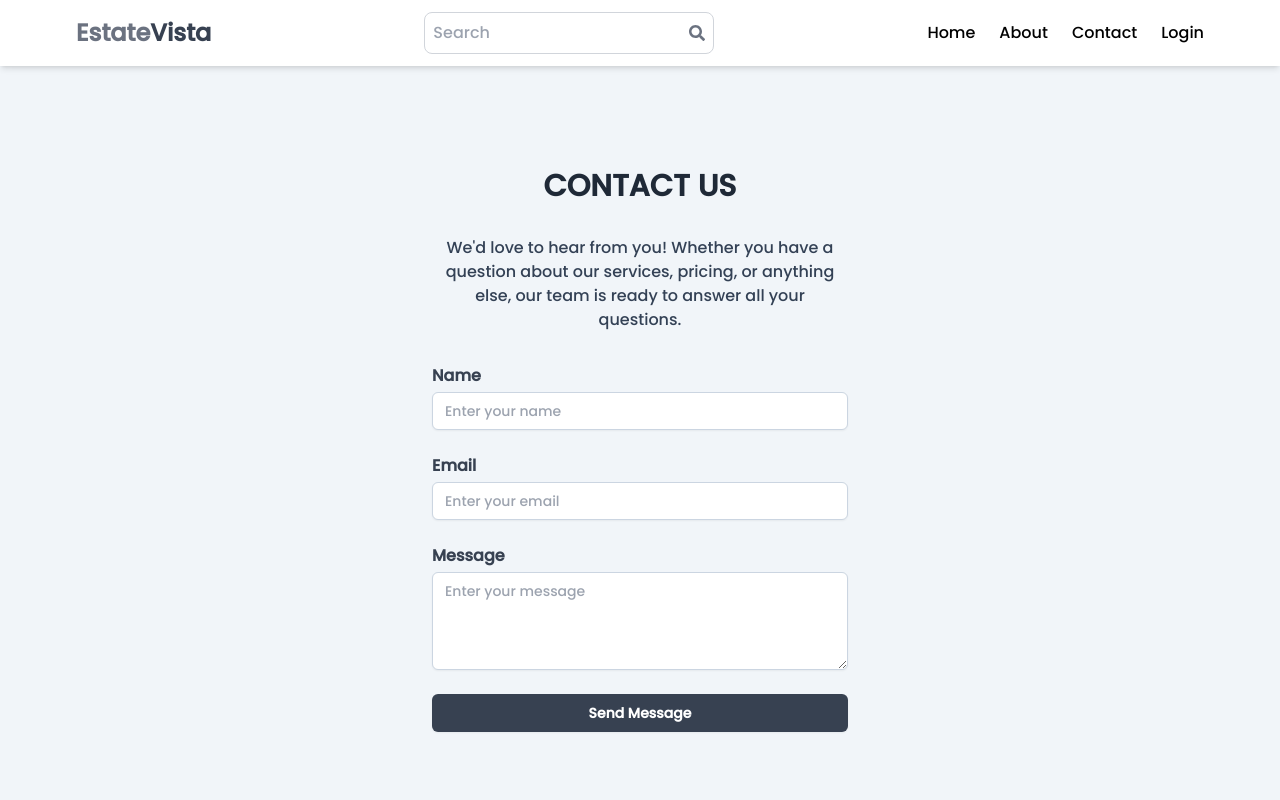
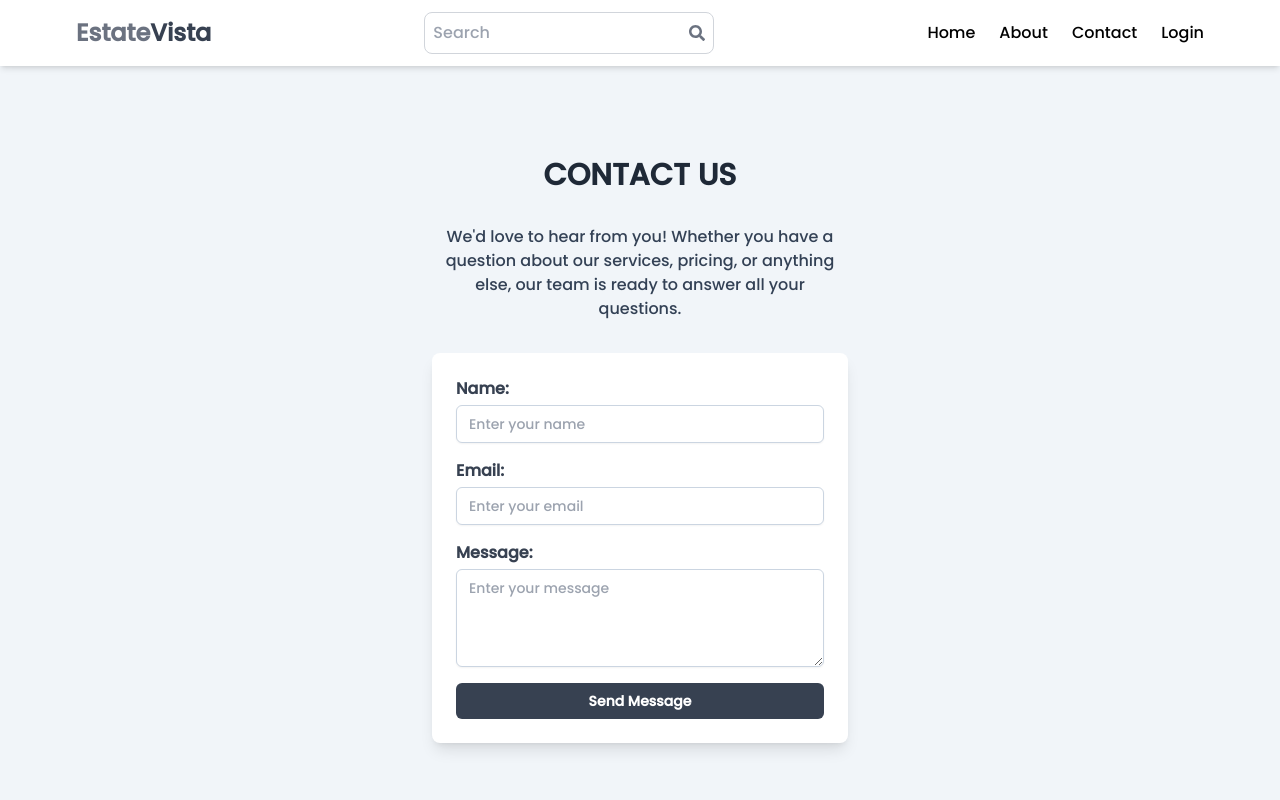
Before and after one commit to Het1203/EstateVista-RealEstate-Web-Application, a React (Vite) app in the folder client/: page /contact in a window 1280 px wide. Shown: the top 800 px of the page. Built offline with nearby package versions, Linux system fonts and the light colour scheme; no server answers.

Commit message:
add icons for social media

```diff
--- a/client/package.json
+++ b/client/package.json
@@ -10,6 +10,7 @@
     "preview": "vite preview"
   },
   "dependencies": {
+    "@fortawesome/fontawesome-free": "^6.6.0",
     "@reduxjs/toolkit": "^2.2.7",
     "firebase": "^10.13.0",
     "react": "^18.3.1",
--- a/client/src/App.jsx
+++ b/client/src/App.jsx
@@ -1,5 +1,6 @@
 import React from 'react';
 import { BrowserRouter as Router, Routes, Route } from 'react-router-dom';
+import '@fortawesome/fontawesome-free/css/all.min.css';
 import { Provider } from 'react-redux';
 import { store } from './redux/store.js';
 import SignIn from './pages/SignIn';
--- a/client/src/components/Footer.jsx
+++ b/client/src/components/Footer.jsx
@@ -16,7 +16,8 @@ export default function Footer() {
                             <li><a href='/privacy' className='hover:underline'>Privacy Policy</a></li>
                         </ul>
                     </div>
-                    <div className='flex justify-center space-x-6 mt-6'>
+                </div>
+                <div className='flex justify-center space-x-6 mt-6 mb-6'>
                     <a href='https://facebook.com' className='text-white hover:text-gray-400'>
                         <i className='fab fa-facebook-f'></i>
                     </a>
@@ -27,7 +28,6 @@ export default function Footer() {
                         <i className='fab fa-twitter'></i>
                     </a>
                 </div>
-                </div>
                 <div className='mt-6 text-center'>
                     <p className='text-sm'>&copy; {new Date().getFullYear()} EstateVista. All rights reserved.</p>
                 </div>
--- a/client/src/pages/Contact.jsx
+++ b/client/src/pages/Contact.jsx
@@ -6,21 +6,21 @@ export default function Contact() {
             <div className="w-full max-w-md px-4">
                 <h1 className="text-3xl font-bold mb-8 text-center text-gray-800 mt-5 uppercase">Contact Us</h1>
                 <p className="mb-8 text-center text-slate-700">We'd love to hear from you! Whether you have a question about our services, pricing, or anything else, our team is ready to answer all your questions.</p>
-                <form className="space-y-6">
-                    <div>
-                        <label htmlFor="name" className="block font-semibold text-gray-700">Name</label>
-                        <input type="text" id="name" placeholder='Enter your name' name="name" className="mt-1 block w-full px-3 py-2 border border-slate-300 rounded-md shadow-sm focus:outline-none focus:ring-indigo-500 focus:border-indigo-500 sm:text-sm" />
+                <form className="flex flex-col items-center max-w-md mx-auto bg-white shadow-lg p-6 rounded-lg space-y-4">
+                    <div className="w-full">
+                        <label htmlFor="name" className="block font-semibold text-gray-700">Name:</label>
+                        <input type="text" id="name" placeholder='Enter your name' name="name" className="mt-1 block w-full px-3 py-2 border border-slate-300 rounded-md shadow-sm focus:outline-none sm:text-sm" />
                     </div>
-                    <div>
-                        <label htmlFor="email" className="block font-semibold text-gray-700">Email</label>
-                        <input type="email" id="email" placeholder='Enter your email' name="email" className="mt-1 block w-full px-3 py-2 border border-slate-300 rounded-md shadow-sm focus:outline-none focus:ring-indigo-500 focus:border-indigo-500 sm:text-sm" />
+                    <div className="w-full">
+                        <label htmlFor="email" className="block font-semibold text-gray-700">Email:</label>
+                        <input type="email" id="email" placeholder='Enter your email' name="email" className="mt-1 block w-full px-3 py-2 border border-slate-300 rounded-md shadow-sm focus:outline-none sm:text-sm" />
                     </div>
-                    <div>
-                        <label htmlFor="message" className="block font-semibold text-gray-700">Message</label>
-                        <textarea id="message" name="message" placeholder='Enter your message' rows="4" className="mt-1 block w-full px-3 py-2 border border-slate-300 rounded-md shadow-sm focus:outline-none focus:ring-indigo-500 focus:border-indigo-500 sm:text-sm"></textarea>
+                    <div className="w-full">
+                        <label htmlFor="message" className="block font-semibold text-gray-700">Message:</label>
+                        <textarea id="message" name="message" placeholder='Enter your message' rows="4" className="mt-1 block w-full px-3 py-2 border border-slate-300 rounded-md shadow-sm focus:outline-none sm:text-sm"></textarea>
                     </div>
-                    <div>
-                        <button type="submit" className="w-full inline-flex justify-center py-2 px-4 border border-transparent shadow-sm text-sm font-semibold rounded-md text-white bg-gray-700 hover:bg-indigo-700 focus:outline-none focus:ring-2 focus:ring-offset-2 focus:ring-indigo-500">
+                    <div className="w-full">
+                        <button type="submit" className="w-full inline-flex justify-center py-2 px-4 hover:opacity-95 text-sm font-semibold rounded-md text-white bg-gray-700 focus:outline-none">
                             Send Message
                         </button>
                     </div>
--- a/client/src/pages/Profile.jsx
+++ b/client/src/pages/Profile.jsx
@@ -141,45 +141,46 @@ export default function Profile() {
         <div className='p-4 min-h-screen mt-20'>
             <h1 className='text-3xl font-bold mb-8 text-center text-gray-800 mt-5 uppercase'>Profile</h1>
 
-            <form onSubmit={handleSubmit} className='flex flex-col items-center'>
+            <form onSubmit={handleSubmit} className='flex flex-col items-center max-w-md mx-auto bg-white shadow-lg p-6 rounded-lg'>
                 <div className='flex justify-center mb-4'>
                     <img src={currentUser.photo} alt='profile' className='rounded-full h-24 w-24 object-cover' />
                 </div>
 
-                <div className='flex flex-col max-w-md mx-auto p-3 w-full'>
-                    <label htmlFor='username' className='text-xl text-gray-700'>
+                <div className='flex flex-col max-w-md mx-auto p-2 w-full'>
+                    <label htmlFor='username' className="block font-semibold text-gray-700">
                         Username:
                     </label>
-                    <input type='text' id='username' placeholder='Enter your username' onChange={handleChange} defaultValue={currentUser.username} className='border border-gray-300 mt-2 p-2 rounded-lg focus:outline-none w-full' />
+                    <input type='text' id='username' placeholder='Enter your username' onChange={handleChange} defaultValue={currentUser.username} className='border border-gray-300 mt-2 p-2 rounded-lg focus:outline-none w-full sm:text-sm' />
                 </div>
 
-                <div className='flex flex-col max-w-md mx-auto p-3 w-full'>
-                    <label htmlFor='email' className='text-xl text-gray-700'>
+                <div className='flex flex-col max-w-md mx-auto p-2 w-full'>
+                    <label htmlFor='email' className="block font-semibold text-gray-700">
                         Email:
                     </label>
-                    <input type='email' id='email' placeholder='Enter your email' onChange={handleChange} defaultValue={currentUser.email} className='border border-gray-300 mt-2 p-2 rounded-lg focus:outline-none w-full' />
+                    <input type='email' id='email' placeholder='Enter your email' onChange={handleChange} defaultValue={currentUser.email} className='border border-gray-300 mt-2 p-2 rounded-lg focus:outline-none w-full sm:text-sm' />
                 </div>
 
-                <div className='flex flex-col max-w-md mx-auto p-3 w-full'>
-                    <label htmlFor='password' className='text-xl text-gray-700'>
+                <div className='flex flex-col max-w-md mx-auto p-2 w-full'>
+                    <label htmlFor='password' className="block font-semibold text-gray-700">
                         Password:
                     </label>
-                    <input type='password' id='password' placeholder='Enter your password' onChange={handleChange} defaultValue={currentUser.password} className='border border-gray-300 mt-2 p-2 rounded-lg focus:outline-none w-full' />
+                    <input type='password' id='password' placeholder='Enter your password' onChange={handleChange} defaultValue={currentUser.password} className='border border-gray-300 mt-2 p-2 rounded-lg focus:outline-none w-full sm:text-sm' />
                 </div>
 
-                <div className='flex flex-col max-w-md mx-auto p-3 w-full'>
-                    <button disabled={loading} type='submit' className='bg-gray-700 text-white p-2 rounded-lg mt-2 hover:opacity-95 w-full'>
-                        {loading ? 'Loading...' : 'UPDATE'}
+                <div className='flex flex-col max-w-md mx-auto p-2 w-full'>
+                    <button disabled={loading} type='submit' className='bg-gray-700 text-sm font-semibold text-white p-2 rounded-lg mt-2 hover:opacity-95 w-full'>
+                        {loading ? 'Loading...' : 'Update'}
                     </button>
                 </div>
 
-                <div className='flex flex-col max-w-md mx-auto p-3 w-full'>
-                    <Link className='bg-green-700 text-center text-white p-2 uppercase rounded-lg hover:opacity-95' to={"/create-listing"} >
-                        Create Listing
-                    </Link>
-                </div>
+            </form>
 
-            </form>
+            <div className='flex flex-col mt-5 max-w-md mx-auto p-3 w-full'>
+                <Link className='bg-green-700 text-center text-white p-3 font-semibold uppercase rounded-lg hover:opacity-95' to={"/create-listing"} >
+                    Create Listing
+                </Link>
+            </div>
+
             <div className='flex justify-between max-w-md mx-auto p-3 w-full'>
                 <span onClick={handleDeleteUser} className='text-red-600 cursor-pointer'>Delete Account</span>
                 <span onClick={handleSignOut} className='text-red-600 cursor-pointer'>Logout</span>
```
Also changed, not shown: 1 other file (tests, documents, lock files or other folders). Lines whose indentation alone changed are shown as unchanged.
